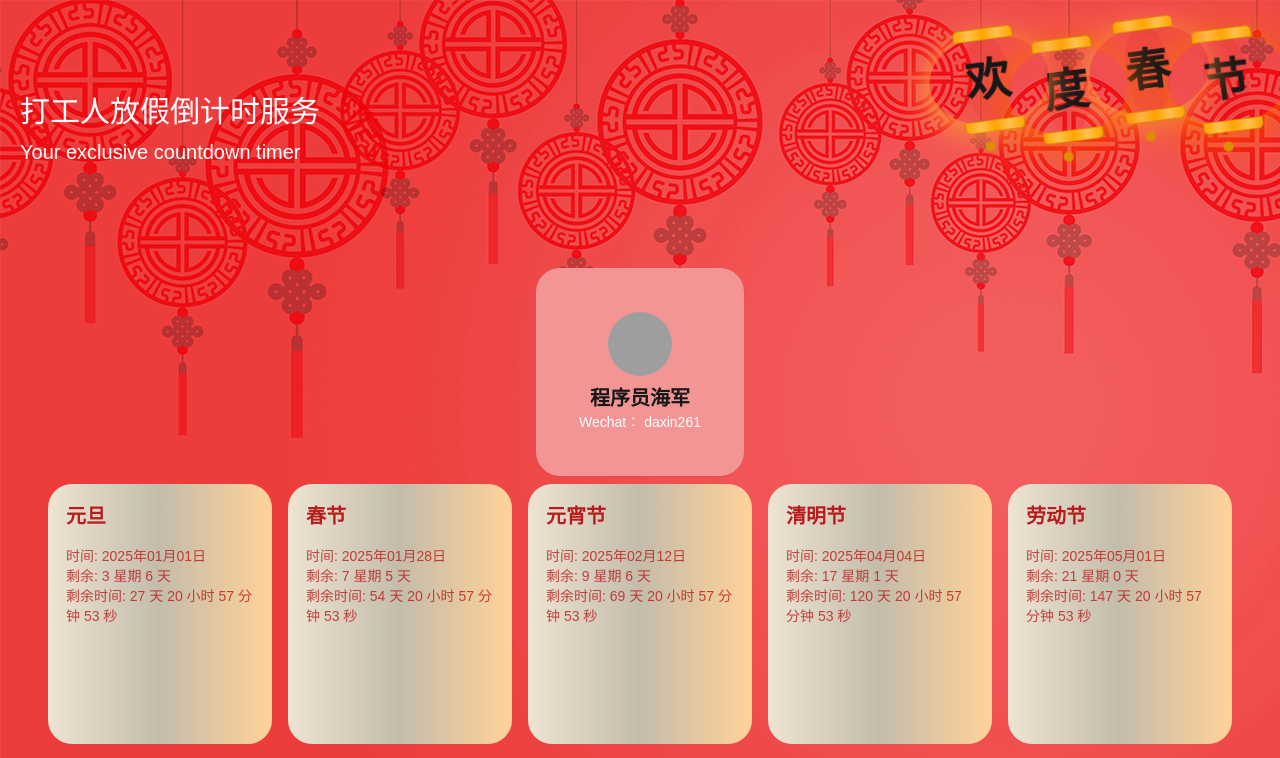
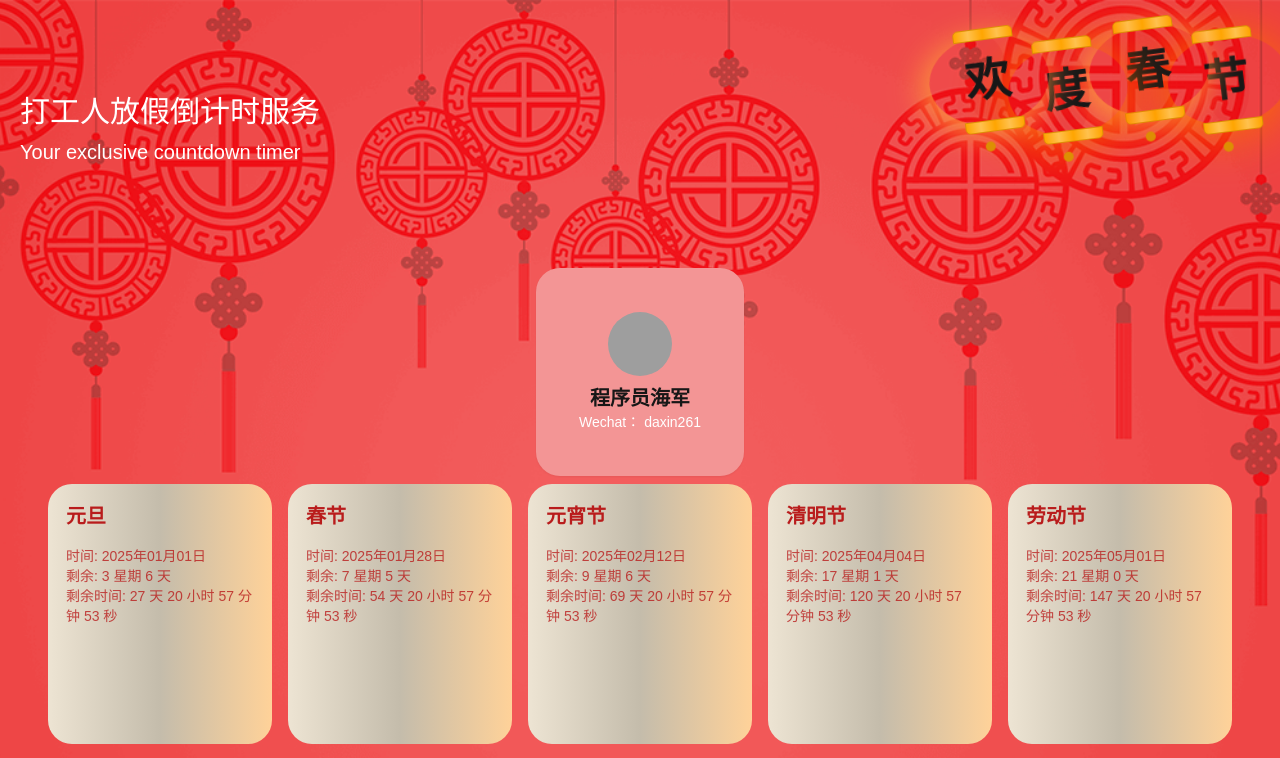
Before and after one commit to TickHaiJun/deadline, a Next.js app: page / in a window 1280 px wide. Shown: the top 758 px of the page. Built offline with nearby package versions, Linux system fonts and the light colour scheme; grey boxes are pictures that could not be loaded.

Commit message:
fixup bug

```diff
--- a/src/app/page.tsx
+++ b/src/app/page.tsx
@@ -79,7 +79,7 @@ export default function Times() {
 
   return (
     //   backgroundSize: 'cover'
-    <div className="w-screen  " style={{ backgroundImage: `url('/assets/cjdjs.png')`, }}>
+    <div className="w-screen min-h-screen bg-cover bg-center bg-no-repeat  " style={{ backgroundImage: `url('/assets/cjdjs.png')`, }}>
 
 
       <div className="lantern-box">
```
